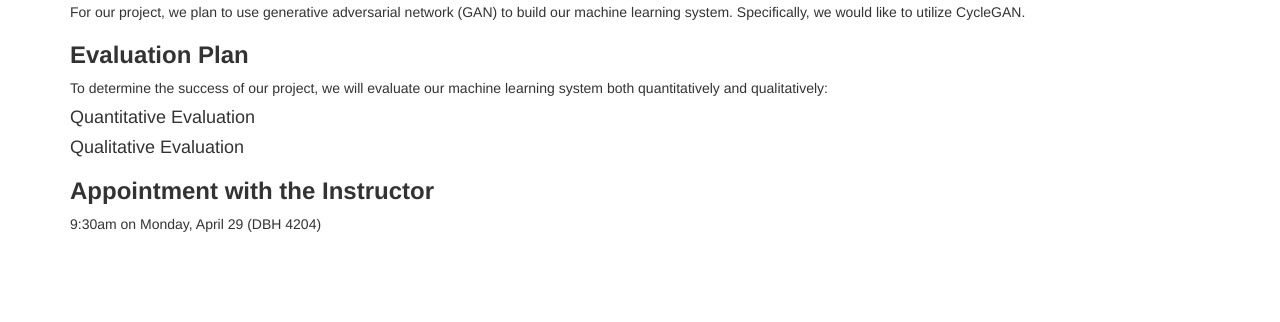
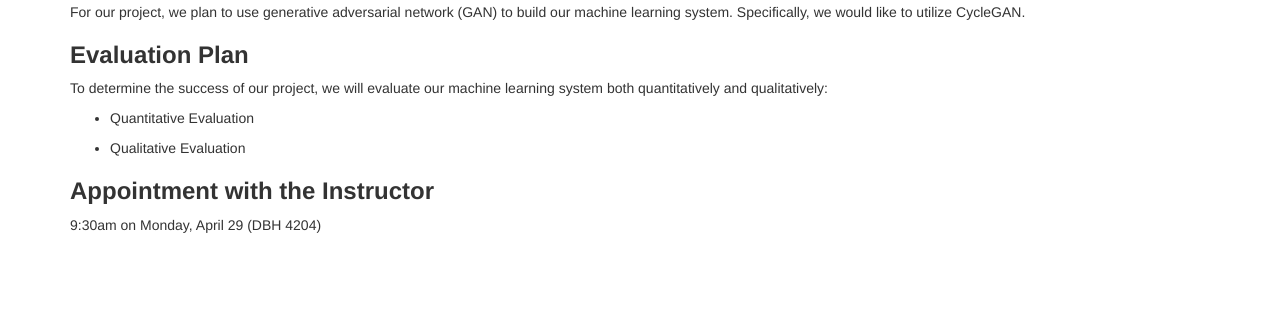
Before and after one commit to sijielu/Revival, a Jekyll site: the page built from docs/proposal.md, in a window 1280 px wide. Shown: the part 254-576 px from the top of the page. Built offline with Jekyll 4.4.1, drawn with Linux system fonts in a browser that asks for light colours.

```diff
--- a/docs/proposal.md
+++ b/docs/proposal.md
@@ -9,9 +9,9 @@ For our project, we plan to use generative adversarial network (GAN) to build ou
 
 ### **Evaluation Plan**
 To determine the success of our project, we will evaluate our machine learning system both quantitatively and qualitatively:
-#### Quantitative Evaluation
+* Quantitative Evaluation
 
-#### Qualitative Evaluation
+* Qualitative Evaluation
 
 ### **Appointment with the Instructor**
 9:30am on Monday, April 29 (DBH 4204)
```
